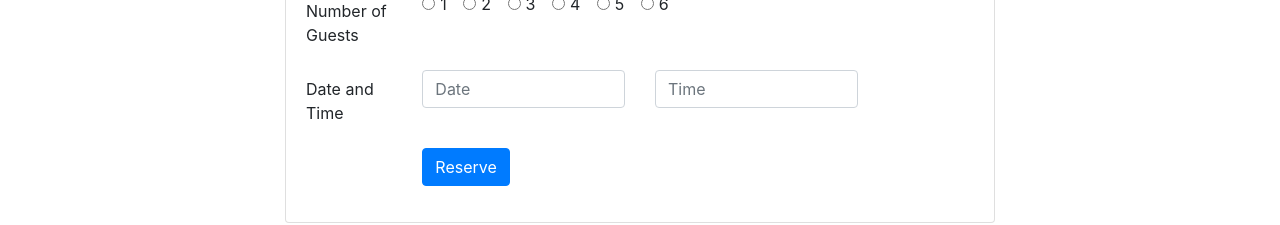
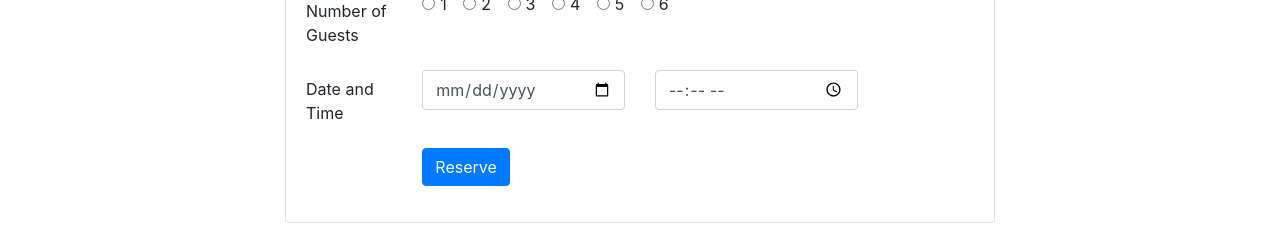
Before and after one commit to Progressandro/Restaurant-Website, a website: page index.html in a window 1280 px wide. Shown: the part 1672-1897 px from the top of the page. Drawn offline with nearby package versions, Linux system fonts and the light colour scheme.

Commit message:
*Fixed date and time fields.

```diff
--- a/index.html
+++ b/index.html
@@ -141,10 +141,10 @@
               <div class="form-group row">
                 <div class="col-sm-2 col-form-label">Date and Time</div>
                 <div class="col-md-4">
-                  <input type="text" class="form-control" id="guestsDate" name="guestsDate" placeholder="Date">
+                  <input type="date" class="form-control" id="guestsDate" name="guestsDate" placeholder="Date">
                 </div>
                 <div class="col-md-4">
-                  <input type="text" class="form-control" id="guestsTime" name="guestsTime" placeholder="Time">
+                  <input type="time" class="form-control" id="guestsTime" name="guestsTime" placeholder="Time">
                 </div>
               </div>
 
```
